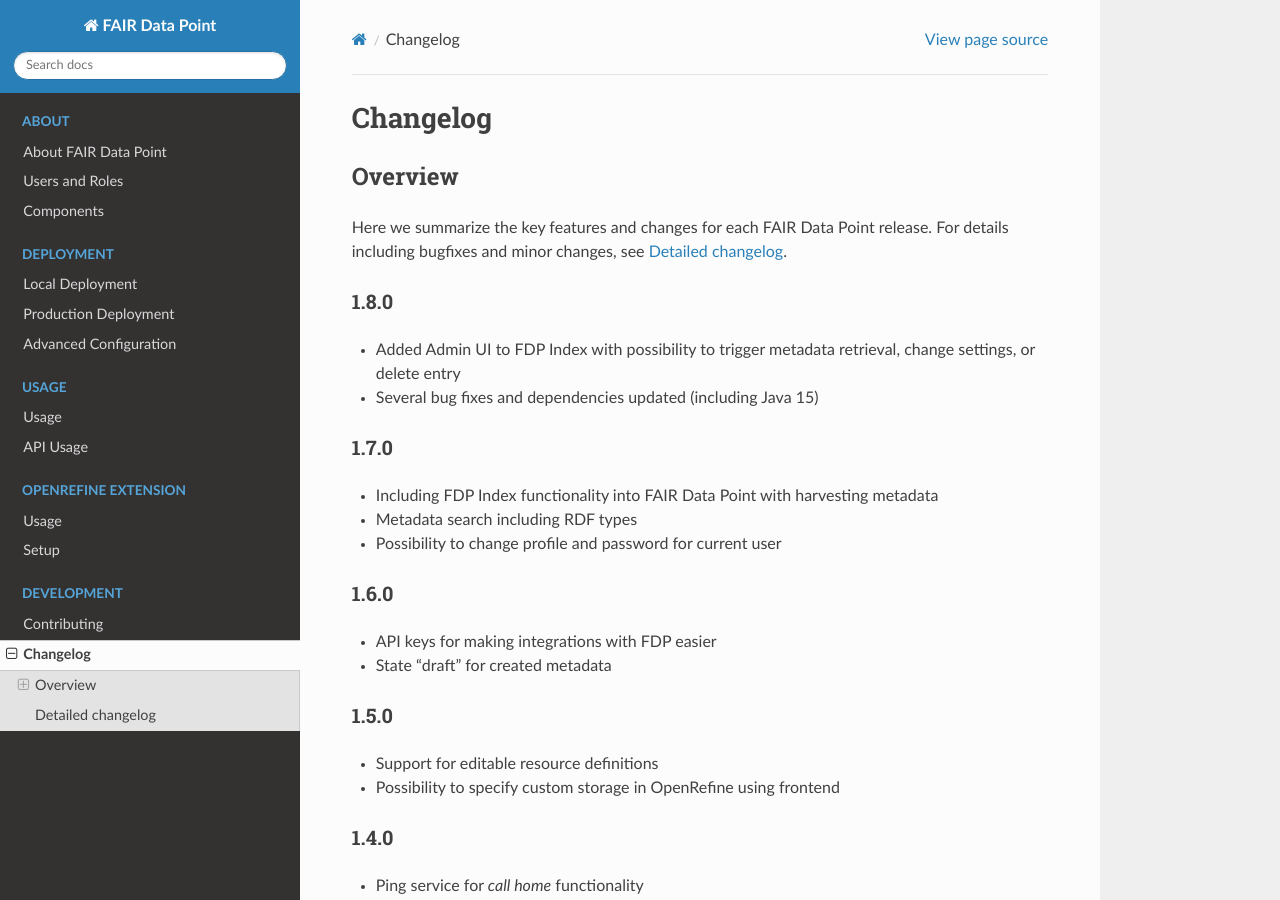
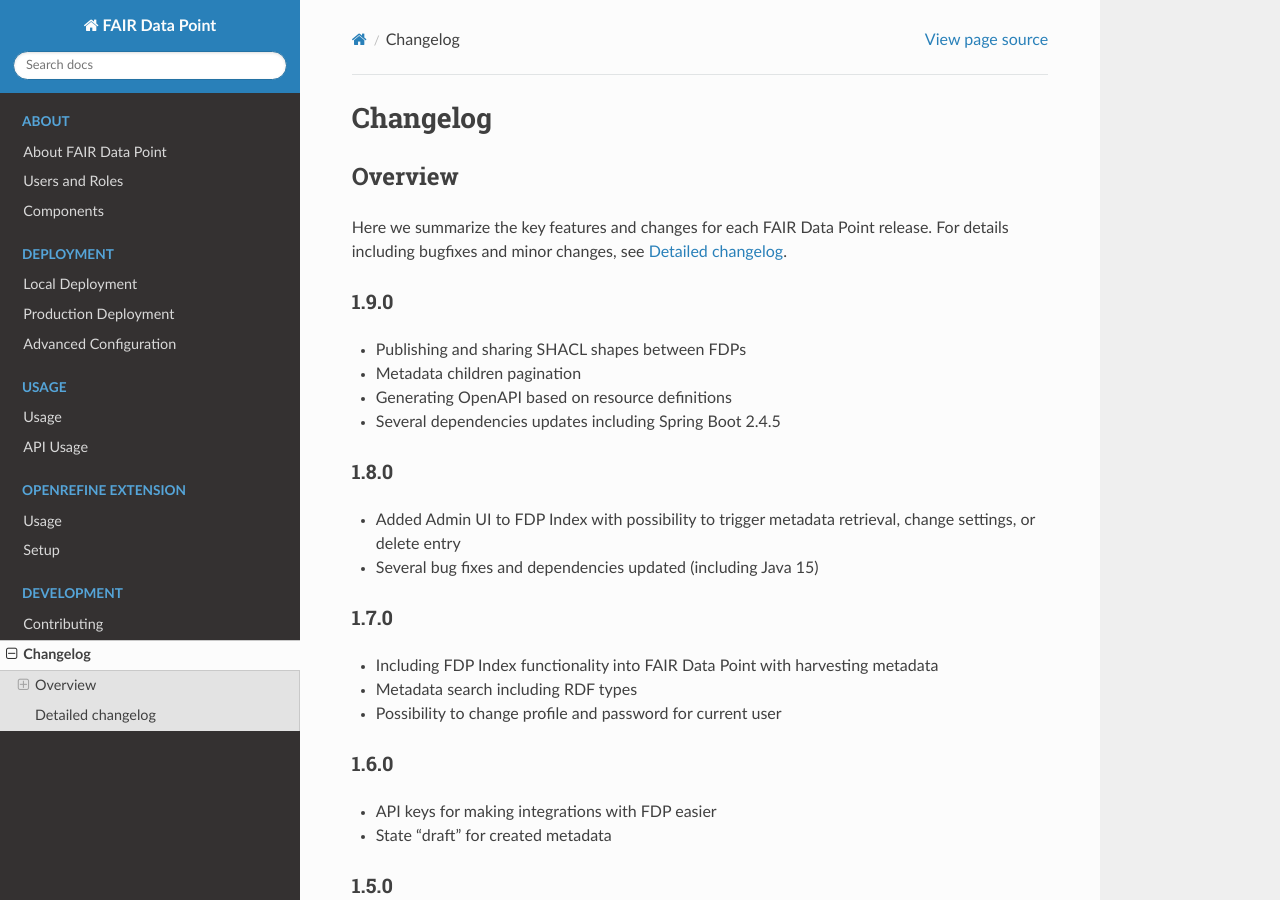
Before and after one commit to FAIRDataTeam/FAIRDataPoint-Docs, a Sphinx documentation site: the page built from docs/development/changelog.rst, in a window 1280 px wide and 900 px high. Built offline with Sphinx 7.4.7 and the Read the Docs theme 2.0.0, drawn with Linux system fonts in a browser that asks for light colours.

Commit message:
Release 1.9.0

```diff
--- a/docs/conf.py
+++ b/docs/conf.py
@@ -22,7 +22,7 @@
 author = 'Dutch Techcentre for Life Sciences'
 
 # The full version, including alpha/beta/rc tags
-release = '1.8.0'
+release = '1.9.0'
 
 
 # -- General configuration ---------------------------------------------------
--- a/docs/deployment/advanced-configuration.rst
+++ b/docs/deployment/advanced-configuration.rst
@@ -292,13 +292,13 @@
     version: '3'
     services:
         fdp:
-            image: fairdata/fairdatapoint:1.8.0
+            image: fairdata/fairdatapoint:1.9.0
             volumes:
                 - ./application.yml:/fdp/application.yml:ro
                 # ... other volumes
 
         fdp-client:
-            image: fairdata/fairdatapoint-client:1.8.0
+            image: fairdata/fairdatapoint-client:1.9.0
             ports:
                 - 80:80
             environment:
--- a/docs/deployment/production-deployment.rst
+++ b/docs/deployment/production-deployment.rst
@@ -101,12 +101,12 @@
                 - /etc/letsencrypt:/etc/letsencrypt:ro
 
         fdp:
-            image: fairdata/fairdatapoint:1.8.0
+            image: fairdata/fairdatapoint:1.9.0
             volumes:
                 - ./application.yml:/fdp/application.yml:ro
 
         fdp-client:
-            image: fairdata/fairdatapoint-client:1.8.0
+            image: fairdata/fairdatapoint-client:1.9.0
             environment:
                 - FDP_HOST=fdp
 
--- a/docs/development/changelog.rst
+++ b/docs/development/changelog.rst
@@ -6,6 +6,14 @@
 ========
 
 Here we summarize the key features and changes for each FAIR Data Point release. For details including bugfixes and minor changes, see :ref:`detailed-changelog`.
+
+1.9.0
+-----
+
+- Publishing and sharing SHACL shapes between FDPs
+- Metadata children pagination
+- Generating OpenAPI based on resource definitions
+- Several dependencies updates including Spring Boot 2.4.5
 
 1.8.0
 -----
```
Also changed, not shown: docs/deployment/local-deployment.rst (+8 -8 lines).
